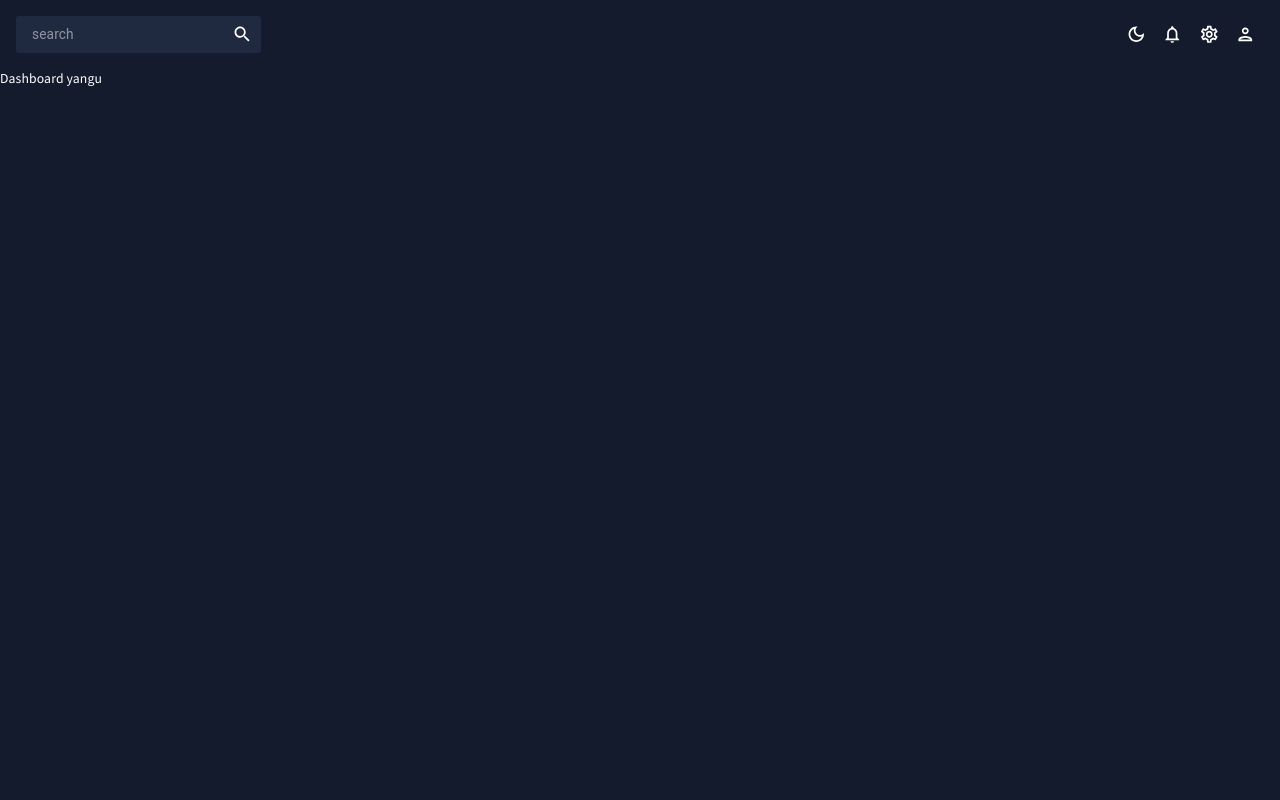
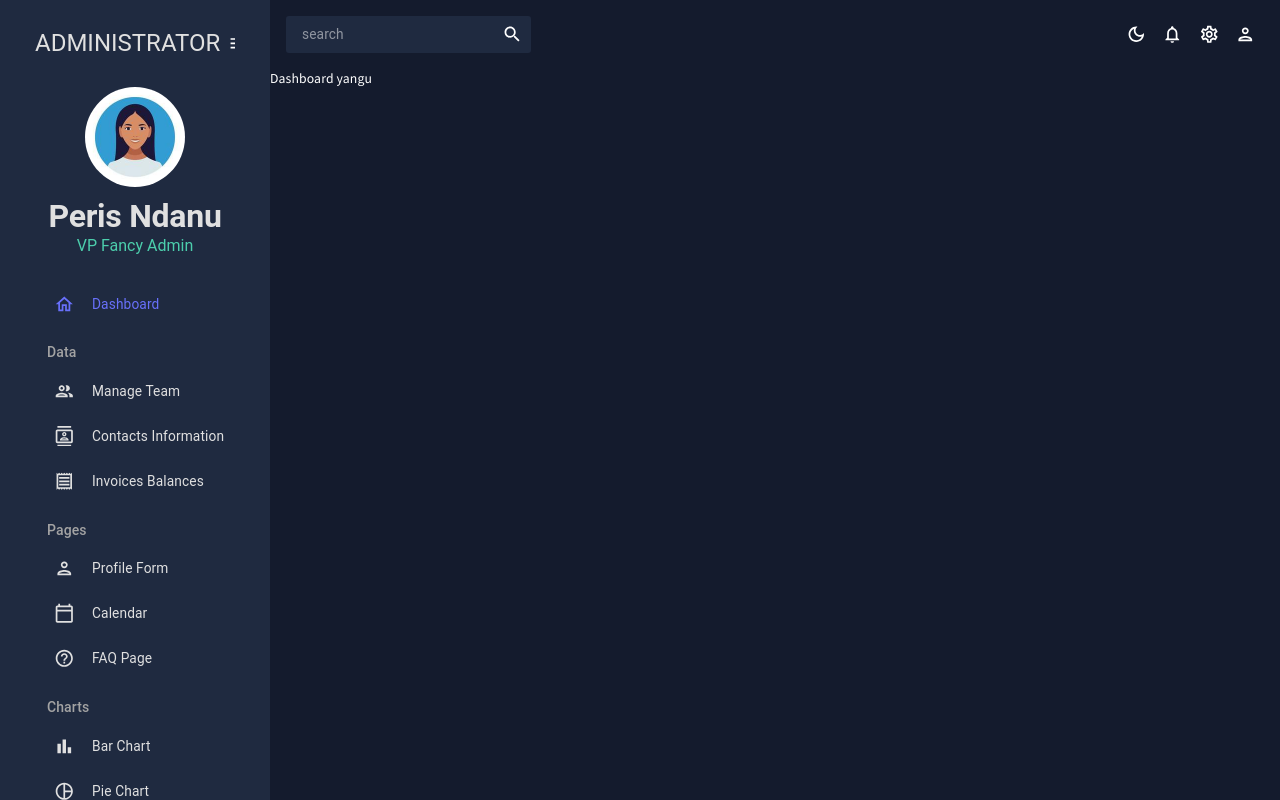
Before and after one commit to mimipeshy/dashboard, a React (Create React App) app: page / in a window 1280 px wide. Built offline with nearby package versions, Linux system fonts and the light colour scheme.

Commit message:
design sidebar

```diff
--- a/src/scenes/global/sidebar.jsx
+++ b/src/scenes/global/sidebar.jsx
@@ -17,13 +17,31 @@
 import MenuOutlinedIcon from "@mui/icons-material/MenuOutlined";
 import MapOutlinedIcon from "@mui/icons-material/MapOutlined";
 
-const Sidebar = () =>{
+const Item = ({ title, to, icon, selected, setSelected }) => {
+    const theme = useTheme();
+    const colors = tokens(theme.palette.mode);
+    return (
+      <MenuItem
+        active={selected === title}
+        style={{
+          color: colors.grey[100],
+        }}
+        onClick={() => setSelected(title)}
+        icon={icon}
+      >
+        <Typography>{title}</Typography>
+        <Link to={to} />
+      </MenuItem>
+    );
+  };
+
+const Sidebar = () => {
   const theme = useTheme();
   const colors = tokens(theme.palette.mode);
   const [isCollapsed, setIsCollapsed] = useState(false);
-    const [selected, setSelected] = useState("Dashboard")
-    return
-    (
+  const [selected, setSelected] = useState("Dashboard");
+
+  return (
     <Box
       sx={{
         "& .pro-sidebar-inner": {
@@ -42,8 +60,169 @@
           color: "#6870fa !important",
         },
       }}
-    ></Box>
-    )
-}
+    >
+      <ProSidebar collapsed={isCollapsed}>
+        <Menu iconShape="square">
+          {/* LOGO AND MENU ICON */}
+          <MenuItem
+            onClick={() => setIsCollapsed(!isCollapsed)}
+            icon={isCollapsed ? <MenuOutlinedIcon /> : undefined}
+            style={{
+              margin: "10px 0 20px 0",
+              color: colors.grey[100],
+            }}
+          >
+            {!isCollapsed && (
+              <Box
+                display="flex"
+                justifyContent="space-between"
+                alignItems="center"
+                ml="15px"
+              >
+                <Typography variant="h3" color={colors.grey[100]}>
+                  ADMINISTRATOR
+                </Typography>
+                <IconButton onClick={() => setIsCollapsed(!isCollapsed)}>
+                  <MenuOutlinedIcon />
+                </IconButton>
+              </Box>
+            )}
+          </MenuItem>
+
+          {!isCollapsed && (
+            <Box mb="25px">
+              <Box display="flex" justifyContent="center" alignItems="center">
+                <img
+                  alt="profile-user"
+                  width="100px"
+                  height="100px"
+                  src={`../../assets/user.jpg`}
+                  style={{ cursor: "pointer", borderRadius: "50%" }}
+                />
+              </Box>
+              <Box textAlign="center">
+                <Typography
+                  variant="h2"
+                  color={colors.grey[100]}
+                  fontWeight="bold"
+                  sx={{ m: "10px 0 0 0" }}
+                >
+                  Peris Ndanu
+                </Typography>
+                <Typography variant="h5" color={colors.greenAccent[500]}>
+                  VP Fancy Admin
+                </Typography>
+              </Box>
+            </Box>
+          )}
+
+          <Box paddingLeft={isCollapsed ? undefined : "10%"}>
+            <Item
+              title="Dashboard"
+              to="/"
+              icon={<HomeOutlinedIcon />}
+              selected={selected}
+              setSelected={setSelected}
+            />
+
+            <Typography
+              variant="h6"
+              color={colors.grey[300]}
+              sx={{ m: "15px 0 5px 20px" }}
+            >
+              Data
+            </Typography>
+            <Item
+              title="Manage Team"
+              to="/team"
+              icon={<PeopleOutlinedIcon />}
+              selected={selected}
+              setSelected={setSelected}
+            />
+            <Item
+              title="Contacts Information"
+              to="/contacts"
+              icon={<ContactsOutlinedIcon />}
+              selected={selected}
+              setSelected={setSelected}
+            />
+            <Item
+              title="Invoices Balances"
+              to="/invoices"
+              icon={<ReceiptOutlinedIcon />}
+              selected={selected}
+              setSelected={setSelected}
+            />
+
+            <Typography
+              variant="h6"
+              color={colors.grey[300]}
+              sx={{ m: "15px 0 5px 20px" }}
+            >
+              Pages
+            </Typography>
+            <Item
+              title="Profile Form"
+              to="/form"
+              icon={<PersonOutlinedIcon />}
+              selected={selected}
+              setSelected={setSelected}
+            />
+            <Item
+              title="Calendar"
+              to="/calendar"
+              icon={<CalendarTodayOutlinedIcon />}
+              selected={selected}
+              setSelected={setSelected}
+            />
+            <Item
+              title="FAQ Page"
+              to="/faq"
+              icon={<HelpOutlineOutlinedIcon />}
+              selected={selected}
+              setSelected={setSelected}
+            />
+
+            <Typography
+              variant="h6"
+              color={colors.grey[300]}
+              sx={{ m: "15px 0 5px 20px" }}
+            >
+              Charts
+            </Typography>
+            <Item
+              title="Bar Chart"
+              to="/bar"
+              icon={<BarChartOutlinedIcon />}
+              selected={selected}
+              setSelected={setSelected}
+            />
+            <Item
+              title="Pie Chart"
+              to="/pie"
+              icon={<PieChartOutlineOutlinedIcon />}
+              selected={selected}
+              setSelected={setSelected}
+            />
+            <Item
+              title="Line Chart"
+              to="/line"
+              icon={<TimelineOutlinedIcon />}
+              selected={selected}
+              setSelected={setSelected}
+            />
+            <Item
+              title="Geography Chart"
+              to="/geography"
+              icon={<MapOutlinedIcon />}
+              selected={selected}
+              setSelected={setSelected}
+            />
+          </Box>
+        </Menu>
+      </ProSidebar>
+    </Box>
+  );
+};
 
 export default Sidebar;
```
Also changed, not shown: public/assets/user.jpg (added). Lines whose indentation alone changed are shown as unchanged.
